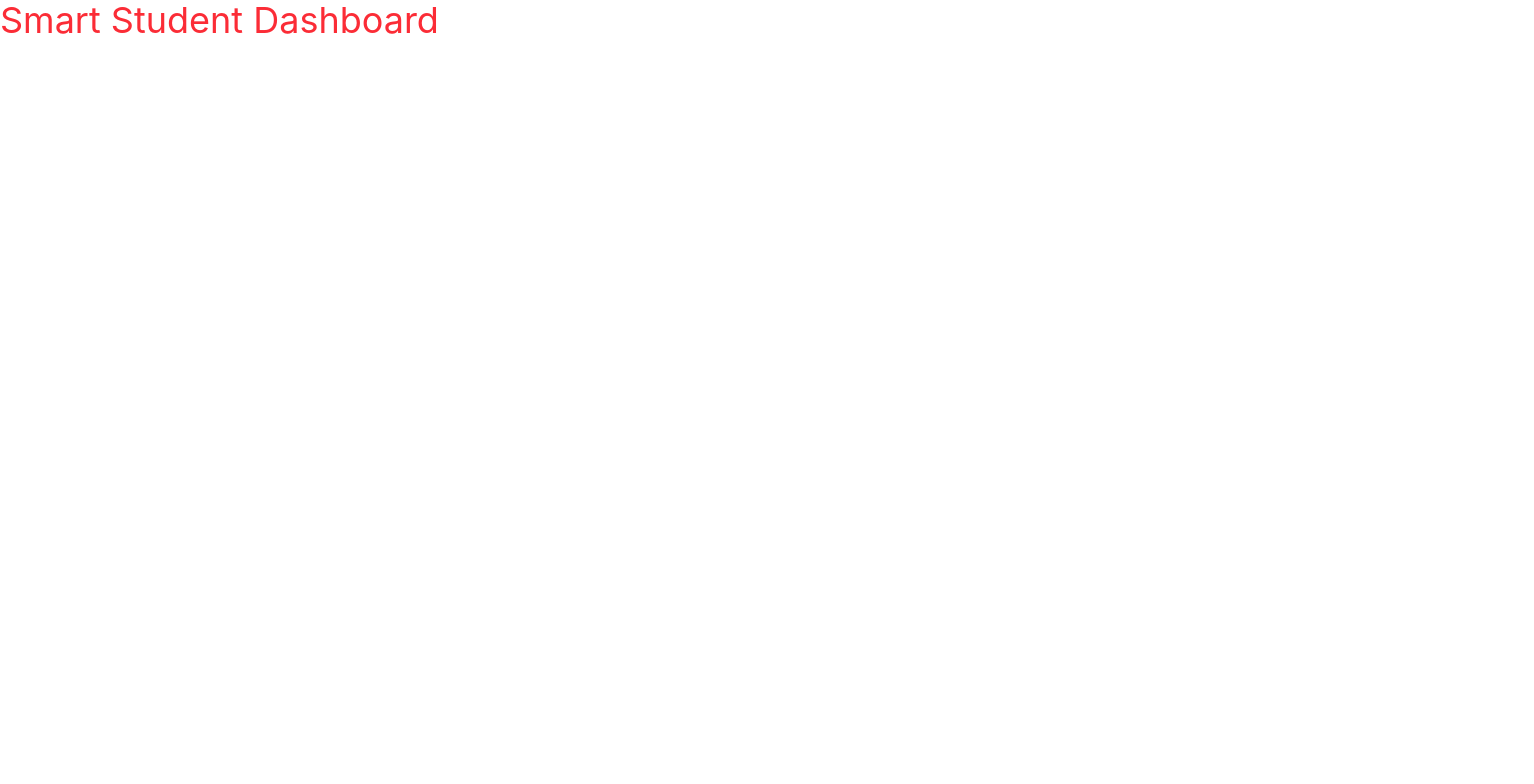
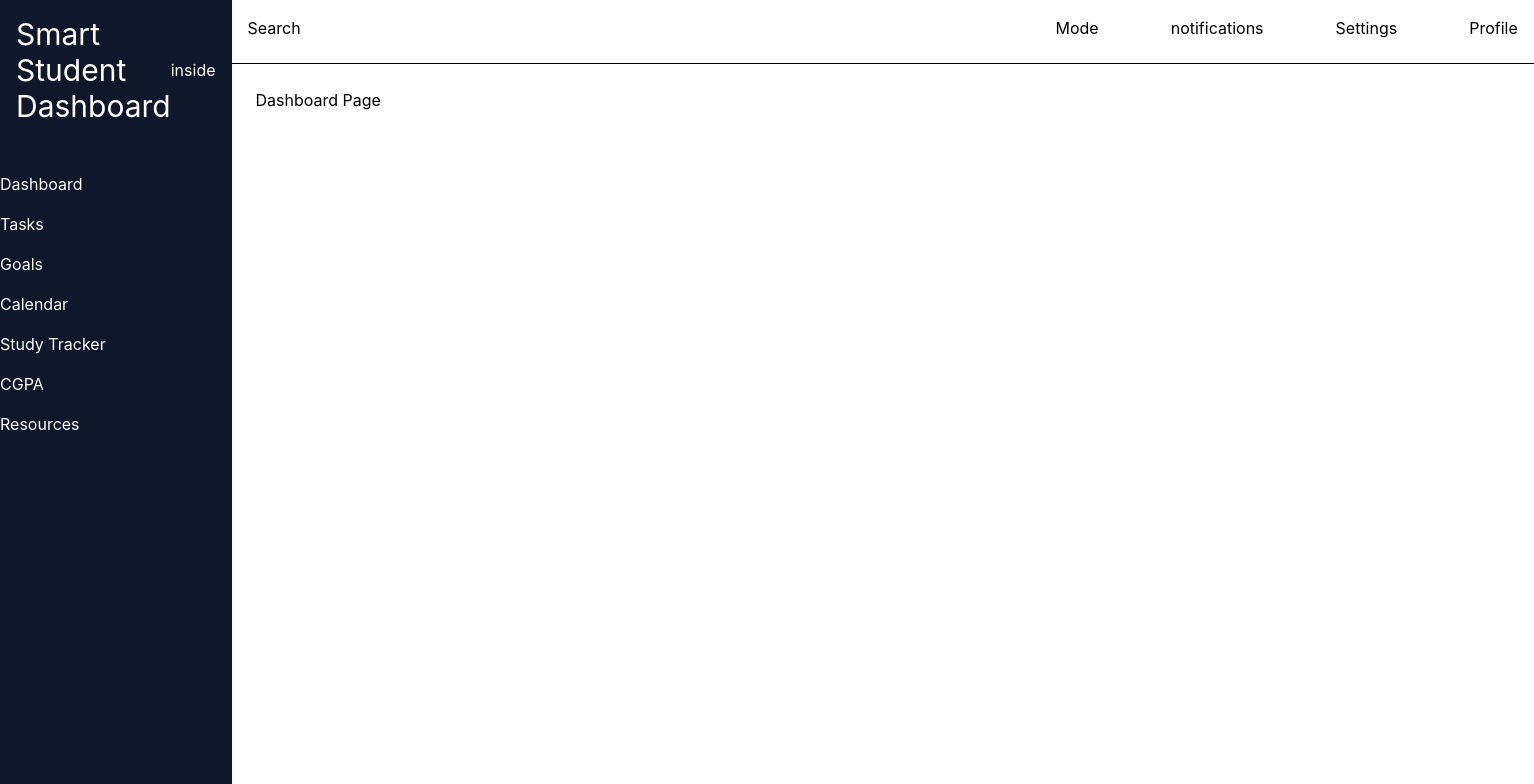
Before and after one commit to diansade/smart-student-dashboard, a React (Vite) app: page / in a window 1280 px wide. Shown: the top 784 px of the page, 1534 px wide, since content can reach past the window. Built offline with nearby package versions, Linux system fonts and the light colour scheme.

Commit message:
setup routing and sidebar layout

```diff
--- a/package.json
+++ b/package.json
@@ -13,6 +13,8 @@
     "@tailwindcss/vite": "^4.3.0",
     "react": "^19.2.6",
     "react-dom": "^19.2.6",
+    "react-icons": "^5.6.0",
+    "react-router-dom": "^7.16.0",
     "tailwindcss": "^4.3.0"
   },
   "devDependencies": {
--- a/src/App.jsx
+++ b/src/App.jsx
@@ -1,12 +1,31 @@
-import './App.css'
+import { BrowserRouter, Routes, Route } from "react-router-dom";
+
+import AppLayout from "./layouts/AppLayout";
+
+import Dashboard from "./pages/Dashboard";
+import Tasks from "./pages/Tasks";
+import Calendar from "./pages/Calendar";
+import Goals from "./pages/Goals";
+import StudyTracker from "./pages/StudyTracker";
+import CGPA from "./pages/CGPA";
+import Resources from "./pages/Resources";
 
 function App() {
-
   return (
-    <>
-      <div className='text-4xl text-red-500'>Smart Student Dashboard</div>
-    </>
-  )
+    <BrowserRouter>
+      <Routes>
+        <Route path="/" element={<AppLayout />}>
+          <Route index element={<Dashboard />} />
+          <Route path="tasks" element={<Tasks />} />
+          <Route path="calendar" element={<Calendar />} />
+          <Route path="goals" element={<Goals />} />
+          <Route path="study" element={<StudyTracker />} />
+          <Route path="cgpa" element={<CGPA />} />
+          <Route path="resources" element={<Resources />} />
+        </Route>
+      </Routes>
+    </BrowserRouter>
+  );
 }
 
-export default App
+export default App;
--- /dev/null
+++ b/src/components/layout/Navbar.jsx
@@ -0,0 +1,17 @@
+import React from "react";
+
+const Navbar = () => {
+  return (
+    <div className="h-16 w-full border-b flex">
+      <ul className="flex gap-10">
+        <li className="w-3xl p-4">Search</li>
+        <li className="p-4">Mode</li>
+        <li className="p-4">notifications</li>
+        <li className="p-4">Settings</li>
+        <li className="p-4">Profile</li>
+      </ul>
+    </div>
+  );
+};
+
+export default Navbar;
--- /dev/null
+++ b/src/components/layout/Sidebar.jsx
@@ -0,0 +1,47 @@
+import React, { useState } from "react";
+import { NavLink } from "react-router-dom";
+
+import {
+  FaBars,
+  FaHome,
+  FaTasks,
+  FaCalendarAlt,
+  FaBullseye,
+  FaBook,
+  FaCalculator,
+  FaLink,
+} from "react-icons/fa";
+
+const Sidebar = () => {
+  const [sidebarOpen, setSidebarOpen] = useState(true);
+
+  return (
+    <div
+      className={`${sidebarOpen ? "w-64" : "w-20"} duration-300 transition-all h-screen bg-slate-900 text-white`}
+    >
+      <div className="mb-8 p-4 flex justify-between items-center">
+        {sidebarOpen && <h1 className="text-3xl ">Smart Student Dashboard</h1>}
+        <button onClick={() => setSidebarOpen(!sidebarOpen)}>
+          {sidebarOpen ? "inside" : "outside"}
+        </button>
+      </div>
+      <nav className="flex flex-col gap-4">
+        <NavLink to="/">Dashboard</NavLink>
+
+        <NavLink to="/tasks">Tasks</NavLink>
+
+        <NavLink to="/goals">Goals</NavLink>
+
+        <NavLink to="/calendar">Calendar</NavLink>
+
+        <NavLink to="/study">Study Tracker</NavLink>
+
+        <NavLink to="/cgpa">CGPA</NavLink>
+
+        <NavLink to="/resources">Resources</NavLink>
+      </nav>
+    </div>
+  );
+};
+
+export default Sidebar;
--- /dev/null
+++ b/src/layouts/AppLayout.jsx
@@ -0,0 +1,21 @@
+import Sidebar from "../components/layout/Sidebar";
+import Navbar from "../components/layout/Navbar";
+import { Outlet } from "react-router-dom";
+
+function AppLayout() {
+  return (
+    <div className="flex">
+      <Sidebar />
+
+      <div className="flex-1">
+        <Navbar />
+
+        <main className="p-6">
+          <Outlet />
+        </main>
+      </div>
+    </div>
+  );
+}
+
+export default AppLayout;
--- /dev/null
+++ b/src/pages/CGPA.jsx
@@ -0,0 +1,11 @@
+import React from 'react'
+
+const CGPA = () => {
+  return (
+    <div>
+        <h1>CGPA Page</h1>
+    </div>
+  )
+}
+
+export default CGPA
--- /dev/null
+++ b/src/pages/Calendar.jsx
@@ -0,0 +1,11 @@
+import React from "react";
+
+const Calendar = () => {
+  return (
+    <div>
+      <h1>Calender Page</h1>
+    </div>
+  );
+};
+
+export default Calendar;
--- /dev/null
+++ b/src/pages/Dashboard.jsx
@@ -0,0 +1,11 @@
+import React from 'react'
+
+const Dashboard = () => {
+  return (
+    <div>
+        <h1>Dashboard Page</h1>
+    </div>
+  )
+}
+
+export default Dashboard
--- /dev/null
+++ b/src/pages/Goals.jsx
@@ -0,0 +1,11 @@
+import React from 'react'
+
+const Goals = () => {
+  return (
+    <div>
+        <h1>Goals Page</h1>
+    </div>
+  )
+}
+
+export default Goals
--- /dev/null
+++ b/src/pages/Resources.jsx
@@ -0,0 +1,11 @@
+import React from 'react'
+
+const Resources = () => {
+  return (
+    <div>
+        <h1>Resources Page</h1>
+    </div>
+  )
+}
+
+export default Resources
--- /dev/null
+++ b/src/pages/StudyTracker.jsx
@@ -0,0 +1,11 @@
+import React from "react";
+
+const StudyTracker = () => {
+  return (
+    <div>
+      <h1>Study Tracker Page</h1>
+    </div>
+  );
+};
+
+export default StudyTracker;
--- /dev/null
+++ b/src/pages/Tasks.jsx
@@ -0,0 +1,11 @@
+import React from "react";
+
+const Tasks = () => {
+  return (
+    <div>
+      <h1>Tasks page</h1>
+    </div>
+  );
+};
+
+export default Tasks;
```
Also changed, not shown: 1 other file (tests, documents, lock files or other folders).
